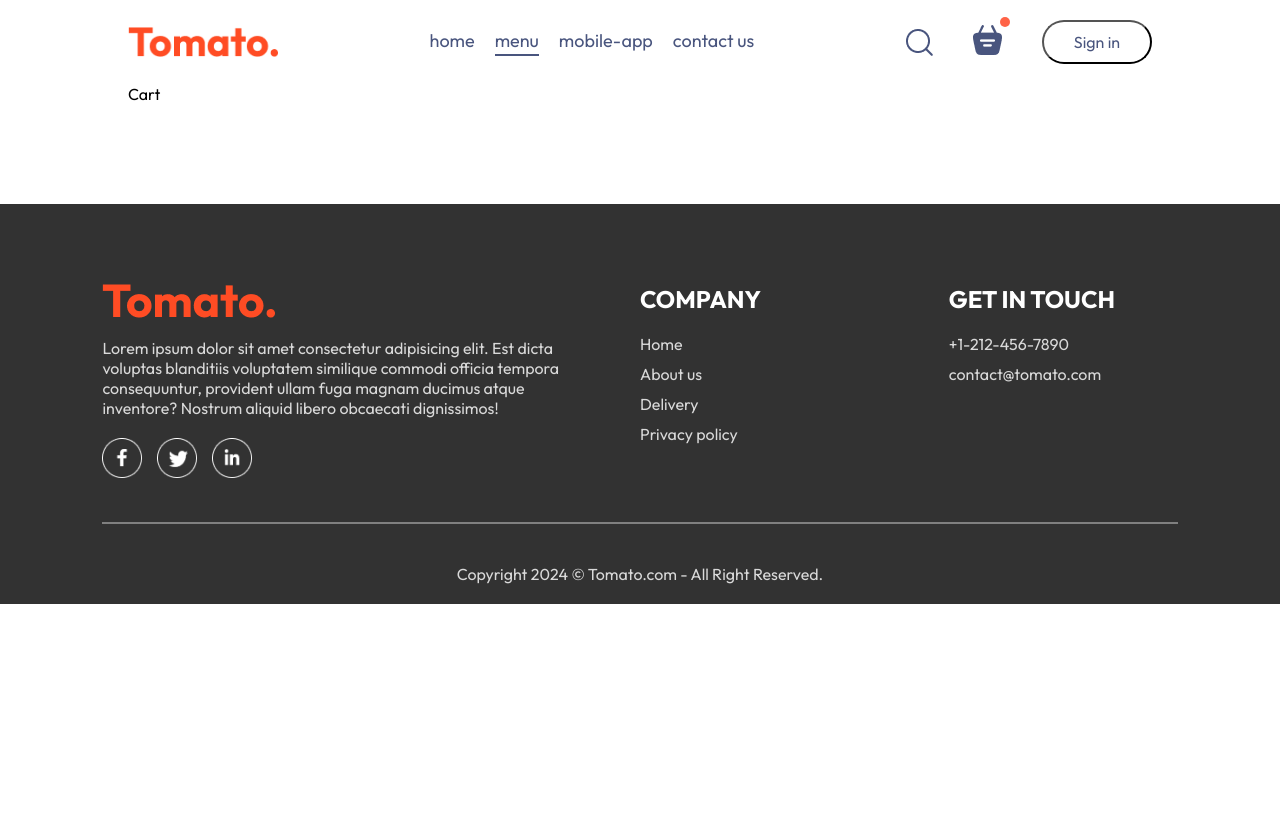
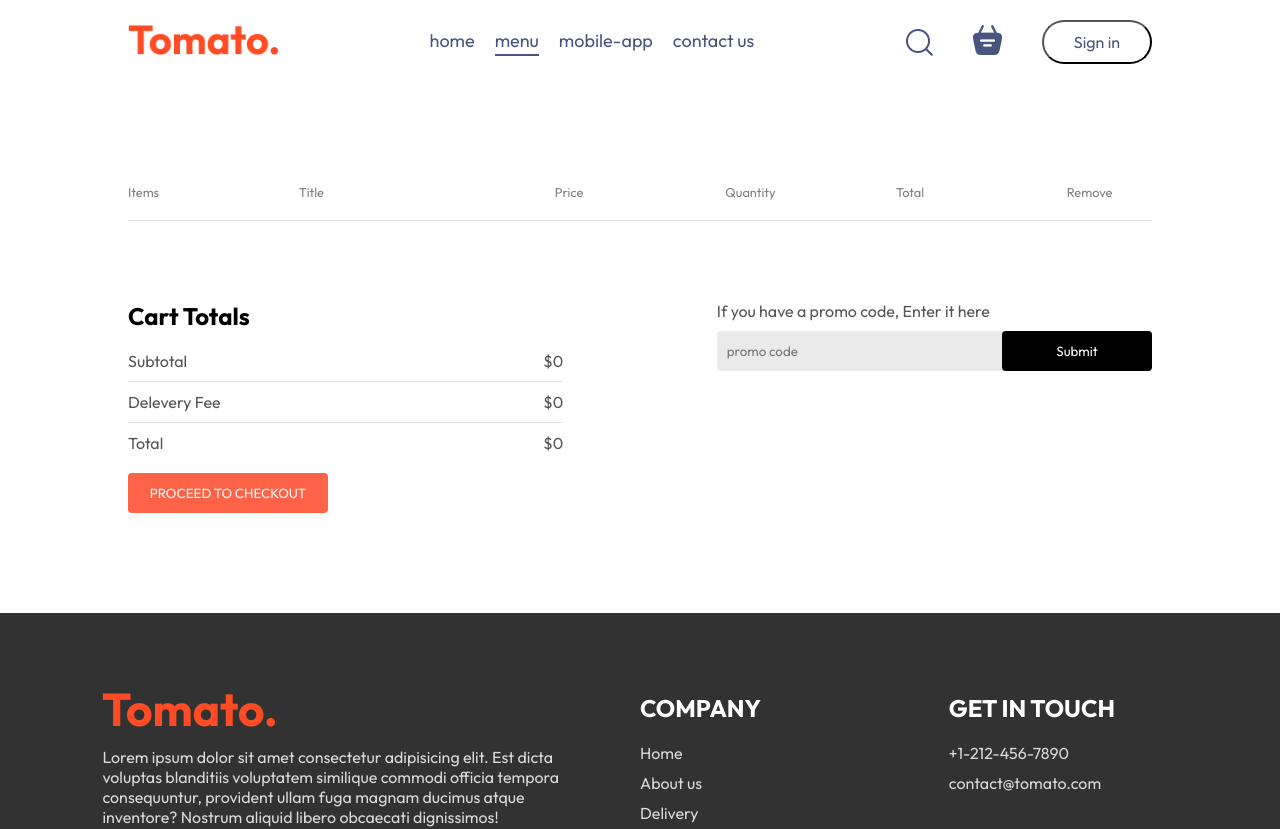
Before and after one commit to ChauPhat/DuAnVietMy-React-CSharp, a React (Vite) app: page /cart in a window 1280 px wide. Shown: the top 829 px of the page. Before the commit the page ends 800 px from the top, so only its background shows below. Built offline with nearby package versions, Linux system fonts and the light colour scheme.

Commit message:
commit02_khoa: done cart + place order

```diff
--- a/src/components/Navbar/Navbar.jsx
+++ b/src/components/Navbar/Navbar.jsx
@@ -1,13 +1,18 @@
 
-import React, { useState } from 'react'
+import React, { useContext, useState } from 'react'
 import './Navbar.css'
 import { assets } from '../../assets/assets'
+import { Link } from 'react-router-dom';
+import { StoreContext } from '../../context/StoreContext';
 const Navbar = () => {
 
     const [menu, setMenu] = useState("menu");
+
+    const { getTotalCartAmount } = useContext(StoreContext);
+
     return (
         <div className='navbar'>
-            <img src={assets.logo} alt="" className="logo" />
+            <Link to='/'><img src={assets.logo} alt="" className="logo" /></Link>
             <ul className="navbar-menu">
                 <li onClick={() => setMenu("home")} className={menu === "home" ? "active" : ""}>home</li>
                 <li onClick={() => setMenu("menu")} className={menu === "menu" ? "active" : ""}>menu</li>
@@ -17,8 +22,8 @@
             <div className="navbar-right">
                 <img src={assets.search_icon} alt="" />
                 <div className="navbar-search-icon">
-                    <img src={assets.basket_icon} alt="" />
-                    <div className="dot"></div>
+                    <Link to='/cart'><img src={assets.basket_icon} alt="" /></Link>
+                    <div className={getTotalCartAmount() === 0 ? "" : "dot"}></div>
                 </div>
                 <button>Sign in</button>
             </div>
--- a/src/context/StoreContext.jsx
+++ b/src/context/StoreContext.jsx
@@ -20,16 +20,24 @@
         setCartItems((prev) => ({ ...prev, [itemId]: prev[itemId] - 1 }))
     }
 
-    useEffect(() => {
-        console.log(cartItems);
-    }, [cartItems]);
+    const getTotalCartAmount = () => {
+        let totalAmount = 0;
+        for (const item in cartItems) {
+            if (cartItems[item] > 0) {
+                let itemInfo = food_list.find((product) =>  product._id === item);
+                totalAmount += itemInfo.price * cartItems[item];
+            }
+        }
+        return totalAmount;
+    }
 
     const contextValue = {
         food_list,
         cartItems,
         setCartItems,
         addToCart,
-        removeFromCart
+        removeFromCart,
+        getTotalCartAmount
     }
     return (
         < StoreContext.Provider value={contextValue} >
--- a/src/pages/Cart/Cart.css
+++ b/src/pages/Cart/Cart.css
@@ -0,0 +1,108 @@
+.cart {
+    margin-top: 100px;
+}
+
+.cart-items-title {
+    display: grid;
+    grid-template-columns: 1fr 1.5fr 1fr 1fr 1fr 0.5fr;
+    align-items: center;
+    color: grey;
+    font-size: max(1vw, 12px);
+}
+
+.cart-items-item {
+    margin: 10px 0px;
+    color: black;
+}
+
+.cart-items-item img {
+    width: 50px;
+}
+
+.cart hr {
+    height: 1px;
+    background-color: #e2e2e2;
+    border: none;
+}
+
+.cart-items-item .cross {
+    cursor: pointer;
+}
+
+.cart-bottom {
+    margin-top: 80px;
+    display: flex;
+    justify-content: space-between;
+    gap: max(12vw, 20px);
+}
+
+.cart-total {
+    flex: 1;
+    display: flex;
+    flex-direction: column;
+    gap: 20px;
+}
+
+.cart-total-details {
+    display: flex;
+    justify-content: space-between;
+    color: #555;
+}
+
+.cart-total hr {
+    margin: 10px 0px;
+}
+
+.cart-total button {
+    border: none;
+    color: white;
+    background-color: tomato;
+    width: max(15vw, 200px);
+    padding: 12px 0px;
+    border-radius: 4px;
+    cursor: pointer;
+}
+
+.cart-promocode {
+    flex: 1;
+}
+
+.cart-promocode p {
+    color: #555;
+}
+
+.cart-promocode-input {
+    margin-top: 10px;
+    display: flex;
+    justify-content: space-between;
+    align-items: center;
+    background-color: #eaeaea;
+    border-radius: 4px;
+}
+
+.cart-promocode-input input {
+    background: transparent;
+    border: none;
+    outline: none;
+    padding-left: 10px;
+}
+
+.cart-promocode-input button {
+    width: max(10vw, 150px);
+    padding: 12px 5px;
+    background-color: black;
+    border: none;
+    color: white;
+    border-radius: 4px;
+}
+
+@media (max-width:750px) {
+    .cart-bottom {
+        flex-direction: column-reverse;
+    }
+
+    .cart-promocode {
+        justify-content: start;
+    }
+
+}
--- a/src/pages/Cart/Cart.jsx
+++ b/src/pages/Cart/Cart.jsx
@@ -1,9 +1,76 @@
-import React from 'react'
-import './Cart.jsx'
+/* eslint-disable react/jsx-key */
+import React, { useContext } from 'react'
+import './Cart.css'
+import { StoreContext } from '../../context/StoreContext.jsx'
+import { useNavigate } from 'react-router-dom';
 
 const Cart = () => {
+  const { cartItems, food_list, removeFromCart , getTotalCartAmount} = useContext(StoreContext);
+  const navigate = useNavigate();
   return (
-    <div>Cart</div>
+    <div className="cart">
+      <div className="cart-items">
+        <div className="cart-items-title">
+          <p>Items</p>
+          <p>Title</p>
+          <p>Price</p>
+          <p>Quantity</p>
+          <p>Total</p>
+          <p>Remove</p>
+        </div>
+        <br />
+        <hr />
+        {food_list.map((item, index) => {
+          if (cartItems[item._id] > 0) {
+            return (
+              <div>
+                <div className="cart-items-title cart-items-item">
+                  <img src={item.image} alt="" />
+                  <p>{item.name}</p>
+                  <p>${item.price}</p>
+                  <p>{cartItems[item._id]}</p>
+                  <p>${item.price * cartItems[item._id]}</p>
+                  <p className='cross' onClick={() => removeFromCart(item._id)}>x</p>
+                </div>
+                <hr />
+              </div>
+            )
+          }
+        })}
+      </div>
+      <div className="cart-bottom">
+        <div className="cart-total">
+          <h2>Cart Totals</h2>
+          <div>
+            <div className="cart-total-details">
+              <p>Subtotal</p>
+              <p>${getTotalCartAmount()}</p>
+            </div>
+            <hr />
+            <div className="cart-total-details">
+              <p>Delevery Fee</p>
+              <p>${getTotalCartAmount()===0?0:2}</p>
+            </div>
+            <hr />
+            <div className="cart-total-details">
+              <p>Total</p>
+              <p>${getTotalCartAmount()===0?0:getTotalCartAmount()+2}</p>
+            </div>
+          </div>
+          <button onClick={() => navigate('/order')}>PROCEED TO CHECKOUT</button>
+        </div>
+        <div className="cart-promocode">
+          <div>
+            <p>If you have a promo code, Enter it here
+              <div className="cart-promocode-input">
+                <input type="text" placeholder='promo code'/>
+                <button>Submit</button>
+              </div>
+            </p>
+          </div>
+        </div>
+      </div>
+    </div>
   )
 }
 
--- a/src/pages/Home/Home.jsx
+++ b/src/pages/Home/Home.jsx
@@ -9,7 +9,7 @@
   const [category,setCategory] = useState("All");
 
   return (
-    <div>Home
+    <div>
       <Header/>
       <ExloreMenu  category={category} setCategory={setCategory} />
       <FoodDisplay category={category} />
--- a/src/pages/PlaceOrder/PlaceOrder.css
+++ b/src/pages/PlaceOrder/PlaceOrder.css
@@ -0,0 +1,35 @@
+.place-order{
+    display: flex;
+    align-items: start;
+    justify-content: space-between;
+    gap: 50px;
+    margin-top: 100px;
+}
+.place-order-left {
+    width: 100%;
+    max-width: max(30%, 500px);
+}
+.place-order-left .title {
+    font-size: 30px;
+    font-weight: 600;
+    margin-bottom: 50px;
+}
+.place-order-left input {
+    margin-bottom: 15px;
+    width: 100%;
+    padding: 10px;
+    border: 1px solid #c5c5c5;
+    border-radius: 4px;
+    outline-color: tomato;
+}
+.place-order-left .multi-fields {
+    display: flex;
+    gap: 10px;
+}
+.place-order-right {
+    width: 100%;
+    max-width: max(40%, 500px);
+}
+.place-order .cart-total button {
+    margin-top: 30px;
+}
--- a/src/pages/PlaceOrder/PlaceOrder.jsx
+++ b/src/pages/PlaceOrder/PlaceOrder.jsx
@@ -1,9 +1,51 @@
-import React from 'react'
+import React, { useContext } from 'react'
 import './PlaceOrder.css'
+import { StoreContext } from '../../context/StoreContext'
 
 const PlaceOrder = () => {
+
+  const {getTotalCartAmount} = useContext(StoreContext);
+
   return (
-    <div>PlaceOrder</div>
+    <form action="" className='place-order'>
+      <div className="place-order-left">
+        <p className="title">Delivery Information</p>
+        <div className="multi-fields">
+          <input type="text" placeholder='First name' />
+          <input type="text" placeholder='Last name' />
+        </div>
+        <input type="email" placeholder='Email address' />
+        <input type="text" placeholder='Street' />
+        <div className="multi-fields">
+          <input type="text" placeholder='Zip code' />
+          <input type="text" placeholder='Country' />
+        </div>
+        <input type="text" placeholder='Phone' />
+      </div>
+      <div className="place-order-right">
+
+        <div className="cart-total">
+          <h2>Cart Totals</h2>
+          <div>
+            <div className="cart-total-details">
+              <p>Subtotal</p>
+              <p>${getTotalCartAmount()}</p>
+            </div>
+            <hr />
+            <div className="cart-total-details">
+              <p>Delevery Fee</p>
+              <p>${getTotalCartAmount()===0?0:2}</p>
+            </div>
+            <hr />
+            <div className="cart-total-details">
+              <p>Total</p>
+              <p>${getTotalCartAmount()===0?0:getTotalCartAmount()+2}</p>
+            </div>
+          </div>
+          <button>PROCEED TO PAYMENT</button>
+        </div>
+      </div>
+    </form>
   )
 }
 
```
